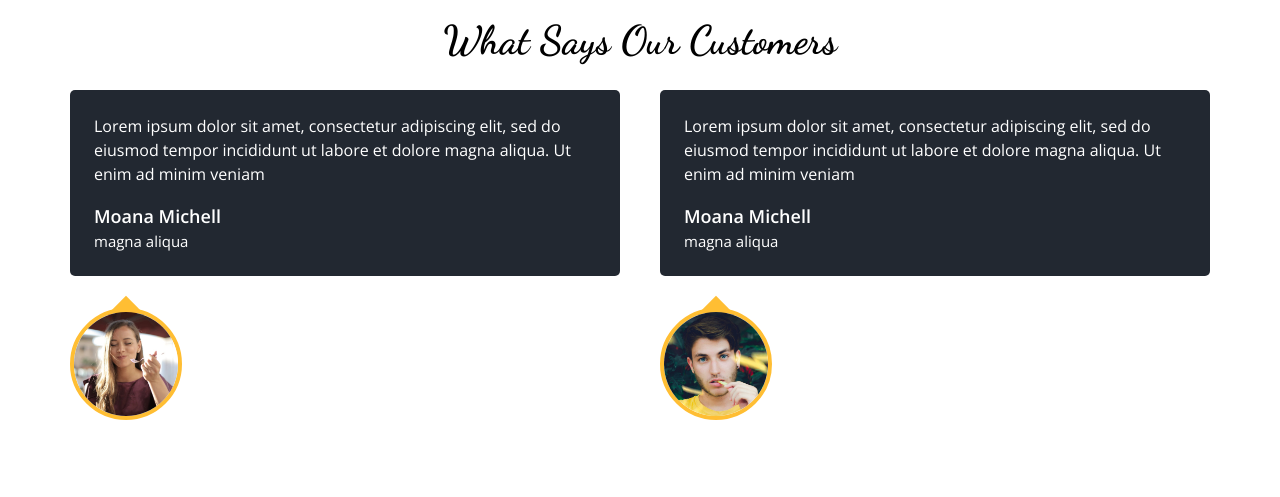
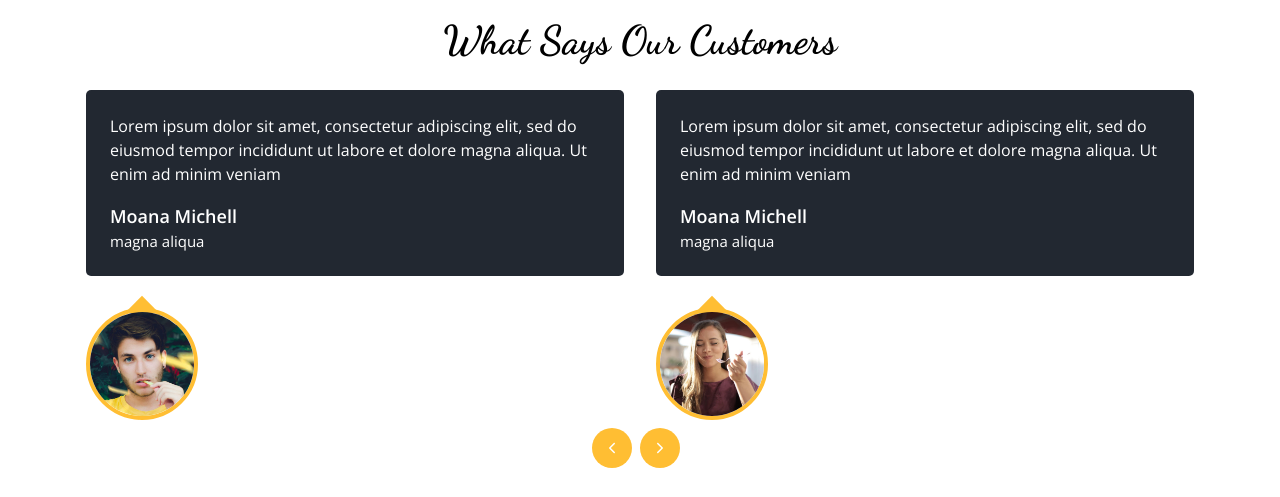
Before and after one commit to eminbasbayan/food-ordering-udemy, a Next.js app: page / in a window 1280 px wide. Shown: the part 4041-4538 px from the top of the page. Built offline with nearby package versions, Linux system fonts and the light colour scheme.

Commit message:
customer component react slick

```diff
--- a/components/customers/CustomerItem.jsx
+++ b/components/customers/CustomerItem.jsx
@@ -2,7 +2,7 @@
 
 const CustomerItem = ({ imgSrc }) => {
   return (
-    <div className="mt-5">
+    <div className="mt-5 mx-4">
       <div className="p-6 bg-secondary text-white rounded-[5px]">
         <p>
           Lorem ipsum dolor sit amet, consectetur adipiscing elit, sed do
--- a/components/customers/Customers.jsx
+++ b/components/customers/Customers.jsx
@@ -1,15 +1,62 @@
 import React from "react";
 import Title from "../ui/Title";
 import CustomerItem from "./CustomerItem";
+import Slider from "react-slick";
+import { IoIosArrowBack, IoIosArrowForward } from "react-icons/io";
 
 const Customers = () => {
+  function NextBtn({ onClick }) {
+    return (
+      <button
+        className="absolute -bottom-12 left-1/2 bg-primary flex items-center justify-center w-10 h-10 rounded-full text-white"
+        onClick={onClick}
+      >
+        <IoIosArrowForward />
+      </button>
+    );
+  }
+
+  function PrevBtn({ onClick }) {
+    return (
+      <button
+        className="absolute -bottom-12 right-1/2 bg-primary flex items-center justify-center w-10 h-10 rounded-full text-white mr-2"
+        onClick={onClick}
+      >
+        <IoIosArrowBack />
+      </button>
+    );
+  }
+
+  const settings = {
+    dots: false,
+    infinite: true,
+    speed: 500,
+    slidesToShow: 2,
+    slidesToScroll: 1,
+    autoplay: true,
+    autoplaySpeed: 3500,
+    arrows: true,
+    nextArrow: <NextBtn />,
+    prevArrow: <PrevBtn />,
+    responsive: [
+      {
+        breakpoint: 768,
+        settings: {
+          slidesToShow: 1,
+        },
+      },
+    ],
+  };
+
   return (
     <div className="container mx-auto my-20">
       <Title addClass="text-[40px] text-center">What Says Our Customers</Title>
-      <div className="flex gap-x-10">
+      <Slider {...settings}>
         <CustomerItem imgSrc="/images/client1.jpg" />
         <CustomerItem imgSrc="/images/client2.jpg" />
-      </div>
+        <CustomerItem imgSrc="/images/client1.jpg" />
+        <CustomerItem imgSrc="/images/client2.jpg" />
+      </Slider>
     </div>
   );
 };
```
